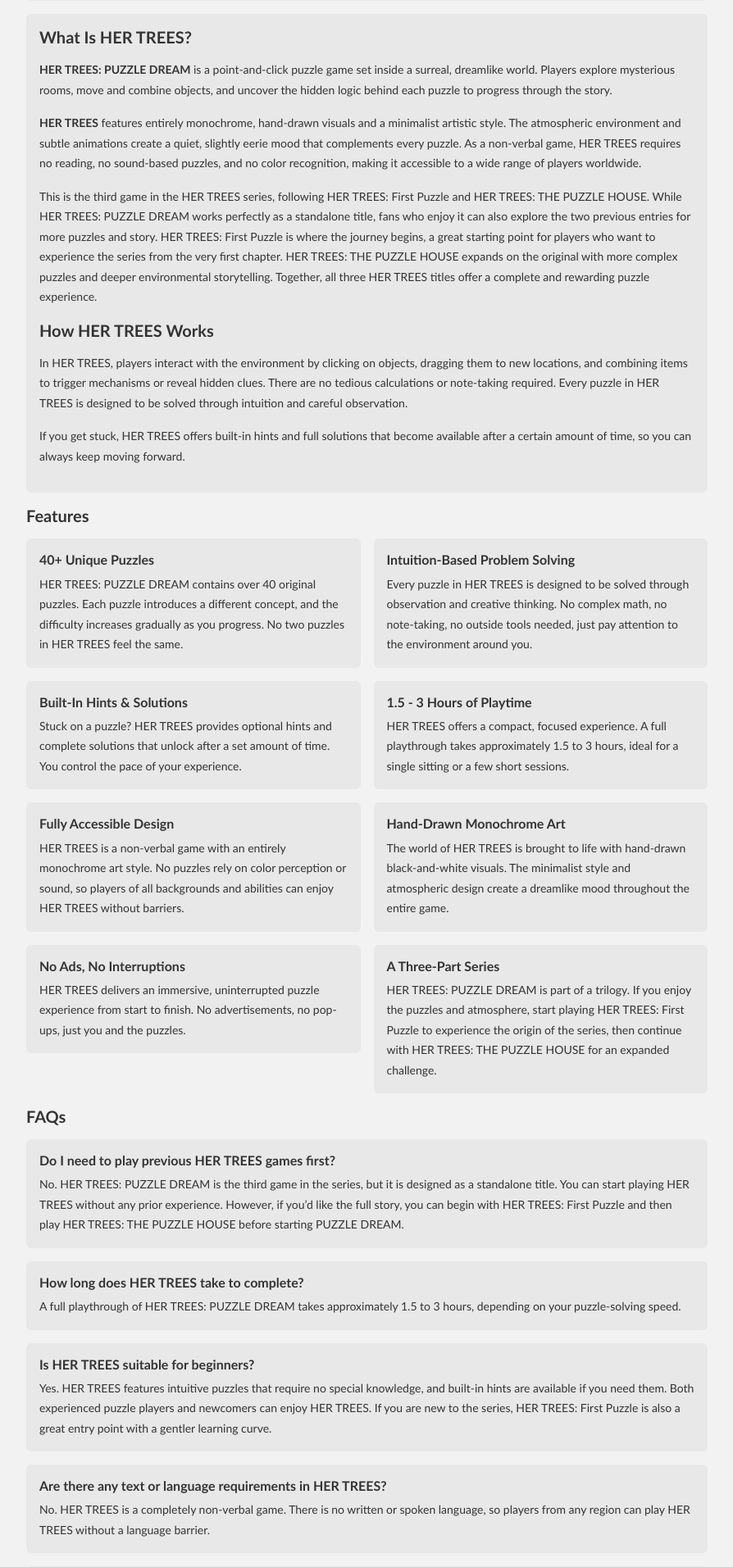
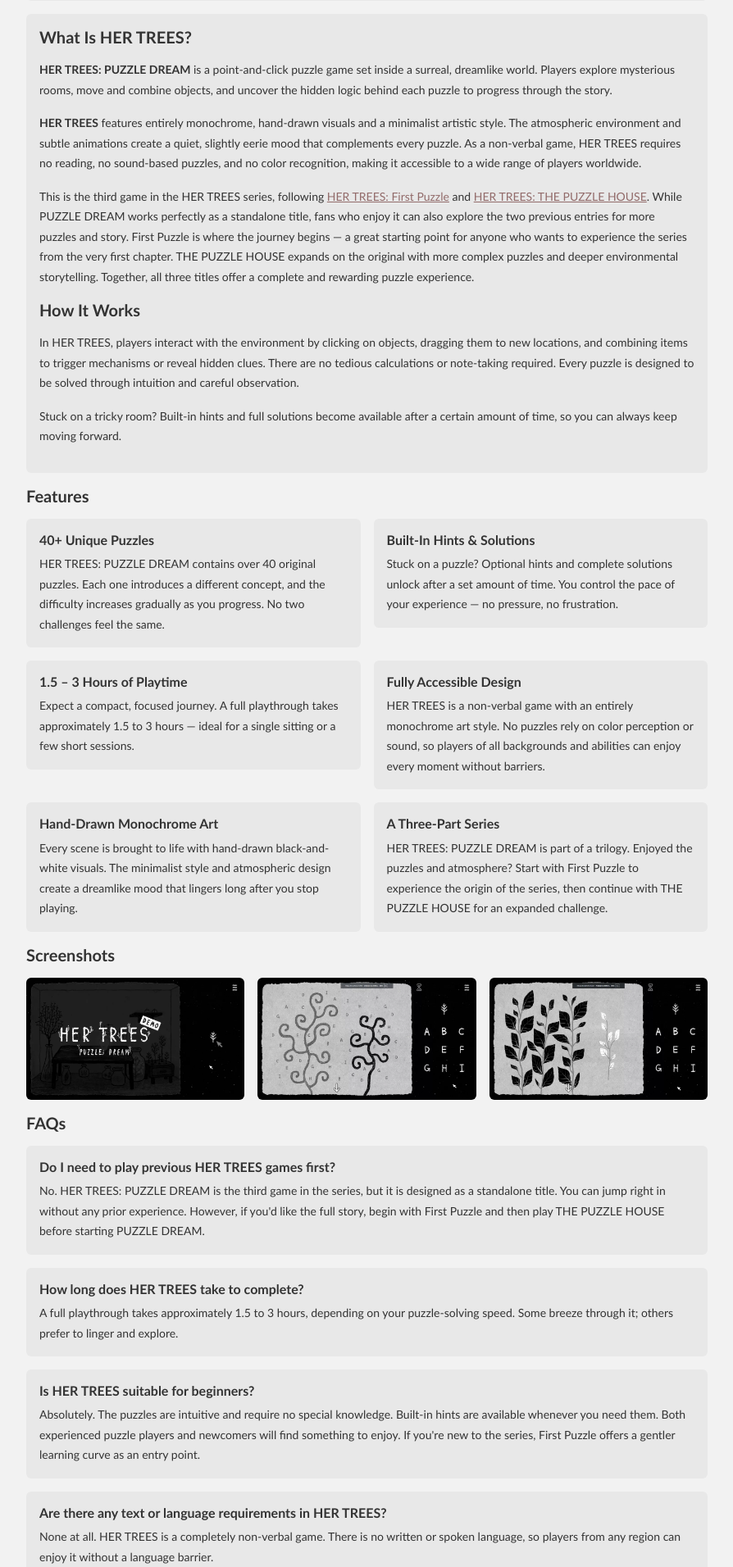
Before and after one commit to acisky/vercel-hertrees, a Node server app: template api/views/index.ejs in a window 1280 px wide. Shown: the part 630-2542 px from the top of the page at 82% size, without its empty margins (50-944 px from the left). Run offline with Node 20, Linux system fonts and the light colour scheme; the template is opened without the code that fills it, so the values that code supplies are empty.

Commit message:
更新页面

```diff
--- a/api/views/index.ejs
+++ b/api/views/index.ejs
@@ -115,20 +115,20 @@
                                     quiet, slightly eerie mood that complements every puzzle. As a non-verbal game, HER
                                     TREES requires no reading, no sound-based puzzles, and no color recognition, making
                                     it accessible to a wide range of players worldwide.</p>
-                                <p>This is the third game in the HER TREES series, following HER TREES: First Puzzle
-                                    and HER TREES: THE PUZZLE HOUSE. While HER TREES: PUZZLE DREAM works perfectly as a
+                                <p>This is the third game in the HER TREES series, following <a href="/her-trees-first-puzzle">HER TREES: First Puzzle</a>
+                                    and <a href="/her-trees-the-puzzle-house">HER TREES: THE PUZZLE HOUSE</a>. While PUZZLE DREAM works perfectly as a
                                     standalone title, fans who enjoy it can also explore the two previous entries for
-                                    more puzzles and story. HER TREES: First Puzzle is where the journey begins, a
-                                    great starting point for players who want to experience the series from the very
-                                    first chapter. HER TREES: THE PUZZLE HOUSE expands on the original with more complex
-                                    puzzles and deeper environmental storytelling. Together, all three HER TREES titles
+                                    more puzzles and story. First Puzzle is where the journey begins — a
+                                    great starting point for anyone who wants to experience the series from the very
+                                    first chapter. THE PUZZLE HOUSE expands on the original with more complex
+                                    puzzles and deeper environmental storytelling. Together, all three titles
                                     offer a complete and rewarding puzzle experience.</p>
-                                <h2 class="fs-5 fw-bold mb-3">How HER TREES Works</h2>
+                                <h2 class="fs-5 fw-bold mb-3">How It Works</h2>
                                 <p>In HER TREES, players interact with the environment by clicking on objects, dragging
                                     them to new locations, and combining items to trigger mechanisms or reveal hidden
-                                    clues. There are no tedious calculations or note-taking required. Every puzzle in
-                                    HER TREES is designed to be solved through intuition and careful observation.</p>
-                                <p>If you get stuck, HER TREES offers built-in hints and full solutions that become
+                                    clues. There are no tedious calculations or note-taking required. Every puzzle is
+                                    designed to be solved through intuition and careful observation.</p>
+                                <p>Stuck on a tricky room? Built-in hints and full solutions become
                                     available after a certain amount of time, so you can always keep moving forward.</p>
                             </article>
                             <div class="post-features mt-3">
@@ -138,33 +138,24 @@
                                         <div class="bg-content p-3 rounded">
                                             <h3 class="fs-6 fw-bold">40+ Unique Puzzles</h3>
                                             <p class="m-0 mt-1">HER TREES: PUZZLE DREAM contains over 40 original
-                                                puzzles. Each puzzle introduces a different concept, and the difficulty
-                                                increases gradually as you progress. No two puzzles in HER TREES feel
-                                                the same.</p>
-                                        </div>
-                                    </div>
-                                    <div class="col-12 col-md-6">
-                                        <div class="bg-content p-3 rounded">
-                                            <h3 class="fs-6 fw-bold">Intuition-Based Problem Solving</h3>
-                                            <p class="m-0 mt-1">Every puzzle in HER TREES is designed to be solved
-                                                through observation and creative thinking. No complex math, no
-                                                note-taking, no outside tools needed, just pay attention to the
-                                                environment around you.</p>
+                                                puzzles. Each one introduces a different concept, and the difficulty
+                                                increases gradually as you progress. No two challenges feel the same.
+                                            </p>
                                         </div>
                                     </div>
                                     <div class="col-12 col-md-6">
                                         <div class="bg-content p-3 rounded">
                                             <h3 class="fs-6 fw-bold">Built-In Hints &amp; Solutions</h3>
-                                            <p class="m-0 mt-1">Stuck on a puzzle? HER TREES provides optional hints and
-                                                complete solutions that unlock after a set amount of time. You control
-                                                the pace of your experience.</p>
+                                            <p class="m-0 mt-1">Stuck on a puzzle? Optional hints and
+                                                complete solutions unlock after a set amount of time. You control
+                                                the pace of your experience — no pressure, no frustration.</p>
                                         </div>
                                     </div>
                                     <div class="col-12 col-md-6">
                                         <div class="bg-content p-3 rounded">
-                                            <h3 class="fs-6 fw-bold">1.5 - 3 Hours of Playtime</h3>
-                                            <p class="m-0 mt-1">HER TREES offers a compact, focused experience. A full
-                                                playthrough takes approximately 1.5 to 3 hours, ideal for a single
+                                            <h3 class="fs-6 fw-bold">1.5 – 3 Hours of Playtime</h3>
+                                            <p class="m-0 mt-1">Expect a compact, focused journey. A full
+                                                playthrough takes approximately 1.5 to 3 hours — ideal for a single
                                                 sitting or a few short sessions.</p>
                                         </div>
                                     </div>
@@ -173,34 +164,44 @@
                                             <h3 class="fs-6 fw-bold">Fully Accessible Design</h3>
                                             <p class="m-0 mt-1">HER TREES is a non-verbal game with an entirely
                                                 monochrome art style. No puzzles rely on color perception or sound, so
-                                                players of all backgrounds and abilities can enjoy HER TREES without
+                                                players of all backgrounds and abilities can enjoy every moment without
                                                 barriers.</p>
                                         </div>
                                     </div>
                                     <div class="col-12 col-md-6">
                                         <div class="bg-content p-3 rounded">
                                             <h3 class="fs-6 fw-bold">Hand-Drawn Monochrome Art</h3>
-                                            <p class="m-0 mt-1">The world of HER TREES is brought to life with
+                                            <p class="m-0 mt-1">Every scene is brought to life with
                                                 hand-drawn black-and-white visuals. The minimalist style and atmospheric
-                                                design create a dreamlike mood throughout the entire game.</p>
-                                        </div>
-                                    </div>
-                                    <div class="col-12 col-md-6">
-                                        <div class="bg-content p-3 rounded">
-                                            <h3 class="fs-6 fw-bold">No Ads, No Interruptions</h3>
-                                            <p class="m-0 mt-1">HER TREES delivers an immersive, uninterrupted puzzle
-                                                experience from start to finish. No advertisements, no pop-ups, just you
-                                                and the puzzles.</p>
+                                                design create a dreamlike mood that lingers long after you stop playing.
+                                            </p>
                                         </div>
                                     </div>
                                     <div class="col-12 col-md-6">
                                         <div class="bg-content p-3 rounded">
                                             <h3 class="fs-6 fw-bold">A Three-Part Series</h3>
-                                            <p class="m-0 mt-1">HER TREES: PUZZLE DREAM is part of a trilogy. If you
-                                                enjoy the puzzles and atmosphere, start playing HER TREES: First Puzzle
-                                                to experience the origin of the series, then continue with HER TREES:
+                                            <p class="m-0 mt-1">HER TREES: PUZZLE DREAM is part of a trilogy. Enjoyed
+                                                the puzzles and atmosphere? Start with First Puzzle
+                                                to experience the origin of the series, then continue with
                                                 THE PUZZLE HOUSE for an expanded challenge.</p>
                                         </div>
+                                    </div>
+                                </div>
+                            </div>
+                            <div class="post-screen mt-3">
+                                <h2 class="fs-5 fw-bold mb-3">Screenshots</h2>
+                                <div class="row g-3">
+                                    <div class="col-4">
+                                        <img src="/images/thumb01.webp" alt="HER TREES: PUZZLE DREAM Screenshot"
+                                            class="img-fluid rounded">
+                                    </div>
+                                    <div class="col-4">
+                                        <img src="/images/thumb02.webp" alt="HER TREES: PUZZLE DREAM Screenshot"
+                                            class="img-fluid rounded">
+                                    </div>
+                                    <div class="col-4">
+                                        <img src="/images/thumb03.webp" alt="HER TREES: PUZZLE DREAM Screenshot"
+                                            class="img-fluid rounded">
                                     </div>
                                 </div>
                             </div>
@@ -211,63 +212,67 @@
                                         <h3 class="fs-6 fw-bold">Do I need to play previous HER TREES games
                                             first?</h3>
                                         <p class="m-0 mt-1">No. HER TREES: PUZZLE DREAM is the third game in the
-                                            series, but it is designed as a standalone title. You can start playing HER
-                                            TREES without any prior experience. However, if you’d like the full story,
-                                            you can begin with HER TREES: First Puzzle and then play HER TREES: THE
-                                            PUZZLE HOUSE before starting PUZZLE DREAM.</p>
+                                            series, but it is designed as a standalone title. You can jump right in
+                                            without any prior experience. However, if you'd like the full story,
+                                            begin with First Puzzle and then play THE PUZZLE HOUSE before starting
+                                            PUZZLE DREAM.</p>
                                     </div>
                                     <div class="bg-content p-3 rounded">
                                         <h3 class="fs-6 fw-bold">How long does HER TREES take to complete?</h3>
-                                        <p class="m-0 mt-1">A full playthrough of HER TREES: PUZZLE DREAM takes
-                                            approximately 1.5 to 3 hours, depending on your puzzle-solving speed.</p>
+                                        <p class="m-0 mt-1">A full playthrough takes
+                                            approximately 1.5 to 3 hours, depending on your puzzle-solving speed. Some
+                                            breeze through it; others prefer to linger and explore.</p>
                                     </div>
                                     <div class="bg-content p-3 rounded">
                                         <h3 class="fs-6 fw-bold">Is HER TREES suitable for beginners?</h3>
-                                        <p class="m-0 mt-1">Yes. HER TREES features intuitive puzzles that require no
-                                            special knowledge, and built-in hints are available if you need them. Both
-                                            experienced puzzle players and newcomers can enjoy HER TREES. If you are new
-                                            to the series, HER TREES: First Puzzle is also a great entry point with a
-                                            gentler learning curve.</p>
+                                        <p class="m-0 mt-1">Absolutely. The puzzles are intuitive and require no
+                                            special knowledge. Built-in hints are available whenever you need them. Both
+                                            experienced puzzle players and newcomers will find something to enjoy. If
+                                            you're new
+                                            to the series, First Puzzle offers a gentler learning curve as an entry
+                                            point.</p>
                                     </div>
                                     <div class="bg-content p-3 rounded">
                                         <h3 class="fs-6 fw-bold">Are there any text or language requirements
                                             in HER TREES?</h3>
-                                        <p class="m-0 mt-1">No. HER TREES is a completely non-verbal game. There is no
-                                            written or spoken language, so players from any region can play HER TREES
+                                        <p class="m-0 mt-1">None at all. HER TREES is a completely non-verbal game.
+                                            There is no
+                                            written or spoken language, so players from any region can enjoy it
                                             without a language barrier.</p>
                                     </div>
                                     <div class="bg-content p-3 rounded">
                                         <h3 class="fs-6 fw-bold">Can colorblind players enjoy HER TREES?</h3>
-                                        <p class="m-0 mt-1">Yes. HER TREES uses an entirely monochrome design. No
-                                            puzzle in HER TREES relies on color recognition, making it fully accessible
-                                            to players with any form of color vision deficiency.</p>
+                                        <p class="m-0 mt-1">Yes. The entirely monochrome design means no
+                                            puzzle relies on color recognition. Players with any form of color vision
+                                            deficiency can play without limitations.</p>
                                     </div>
                                     <div class="bg-content p-3 rounded">
                                         <h3 class="fs-6 fw-bold">Does HER TREES require sound to play?</h3>
-                                        <p class="m-0 mt-1">No. No puzzles in HER TREES depend on audio cues. You can
-                                            play HER TREES with or without sound.</p>
+                                        <p class="m-0 mt-1">Not at all. No puzzles depend on audio cues. You can
+                                            play with or without sound — the experience remains fully intact either way.
+                                        </p>
                                     </div>
                                     <div class="bg-content p-3 rounded">
                                         <h3 class="fs-6 fw-bold">Are there hints available in HER TREES?</h3>
-                                        <p class="m-0 mt-1">Yes. HER TREES provides both hints and full solutions for
-                                            every puzzle. These become available after a certain amount of time, so you
-                                            can choose when to use them.</p>
+                                        <p class="m-0 mt-1">Yes. Both hints and full solutions are provided for
+                                            every puzzle. They become available after a certain amount of time, so you
+                                            can choose when — or whether — to use them.</p>
                                     </div>
                                     <div class="bg-content p-3 rounded">
                                         <h3 class="fs-6 fw-bold">Does HER TREES contain ads?</h3>
-                                        <p class="m-0 mt-1">No. HER TREES is completely ad-free, providing an
-                                            uninterrupted puzzle experience.</p>
+                                        <p class="m-0 mt-1">No. The experience is completely ad-free — an
+                                            uninterrupted journey from the first room to the last.</p>
                                     </div>
                                     <div class="bg-content p-3 rounded">
                                         <h3 class="fs-6 fw-bold">What other games are in the HER TREES series?</h3>
-                                        <p class="m-0 mt-1">The series includes three titles: HER TREES: First Puzzle,
-                                            HER TREES: THE PUZZLE HOUSE, and HER TREES: PUZZLE DREAM. Each game can be
-                                            enjoyed independently, but playing all three gives you the complete HER
-                                            TREES experience with progressively deeper puzzles and storytelling.</p>
+                                        <p class="m-0 mt-1">The HER TREES series includes three titles: First Puzzle,
+                                            THE PUZZLE HOUSE, and PUZZLE DREAM. Each game can be
+                                            enjoyed independently, but playing all three delivers the complete
+                                            experience — with progressively deeper puzzles and storytelling.</p>
                                     </div>
                                     <div class="bg-content p-3 rounded">
                                         <h3 class="fs-6 fw-bold">What platform is HER TREES available on?</h3>
-                                        <p class="m-0 mt-1">HER TREES uses simple mouse-based point-and-click controls.
+                                        <p class="m-0 mt-1">The game uses simple mouse-based point-and-click controls.
                                             Check the official store page for current platform availability.</p>
                                     </div>
                                     <div class="bg-content p-3 rounded">
--- a/api/views/privacypolicy.ejs
+++ b/api/views/privacypolicy.ejs
@@ -49,11 +49,6 @@
                                         addresses,
                                         browser type, and timestamps to prevent abuse and diagnose performance issues.
                                     </li>
-                                    <li><strong>Analytics data:</strong> We use a lightweight self-hosted analytics
-                                        script
-                                        (analytics.aimonstr.com) to count visits and device types without building
-                                        individual
-                                        profiles.</li>
                                 </ul>
 
                                 <h2 class="fs-5 fw-bold mb-2">How We Use Data</h2>
```
Also changed, not shown: public/images/merge-rot.jpg (deleted), public/images/preview.png (deleted), public/images/thumb01.webp (added), public/images/thumb02.webp (added), public/images/thumb03.webp (added).
